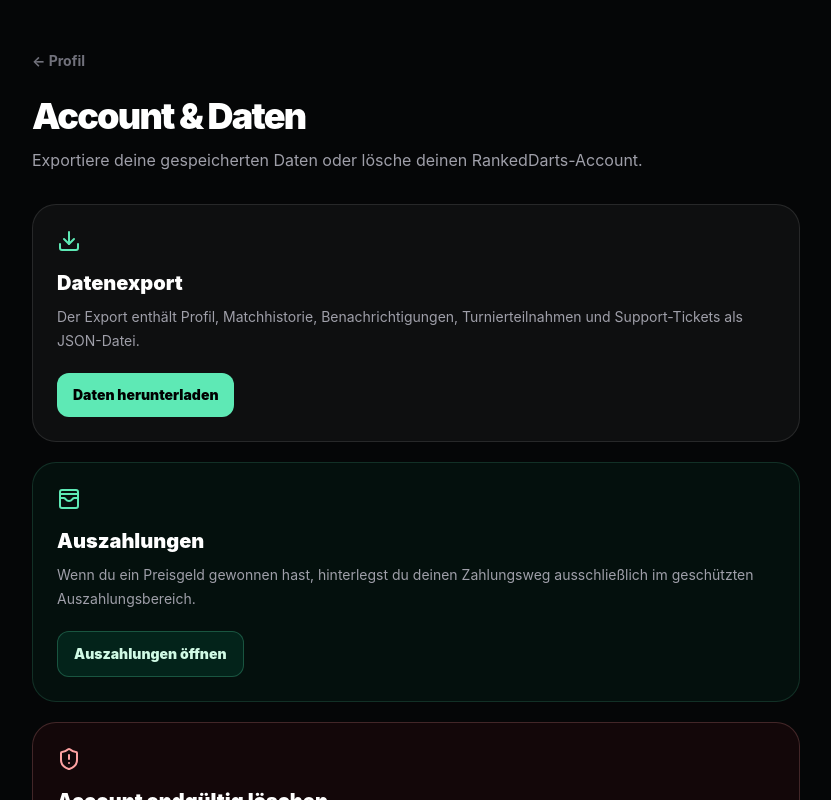
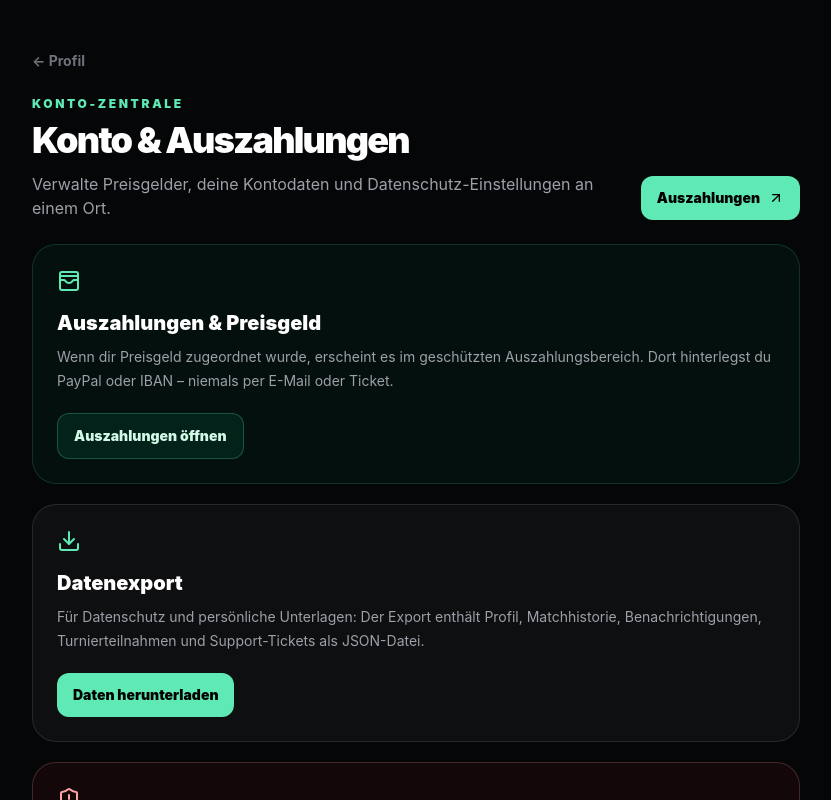
Before and after one commit to arthurkohl123/dart-faceit, a Next.js app: page /account in a window 1280 px wide. Shown: the top 800 px of the page, without its empty margins (224-1055 px from the left). Built offline with nearby package versions, Linux system fonts and the light colour scheme; no server answers.

Commit message:
Make account and payout actions prominent

```diff
--- a/app/account/page.tsx
+++ b/app/account/page.tsx
@@ -2,7 +2,8 @@
 
 import Link from 'next/link';
 import { useState } from 'react';
-import { Download, Loader2, ShieldAlert, Trash2, WalletCards } from 'lucide-react';
+import { ArrowUpRight, Download, Loader2, ShieldAlert, Trash2, WalletCards } from 'lucide-react';
+import { PayoutAlert } from '@/components/payout-alert';
 import { createClient } from '@/lib/supabase';
 
 export default function AccountPage() {
@@ -25,17 +26,17 @@
   return <main className="min-h-screen bg-[#050607] px-5 py-12 text-white">
     <div className="mx-auto max-w-3xl">
       <Link href="/profile" className="text-sm font-bold text-zinc-500 hover:text-white">← Profil</Link>
-      <h1 className="mt-6 text-4xl font-black tracking-[-.05em]">Account & Daten</h1>
-      <p className="mt-3 text-zinc-400">Exportiere deine gespeicherten Daten oder lösche deinen RankedDarts-Account.</p>
-      <section className="mt-8 rounded-3xl border border-white/10 bg-white/[.04] p-6">
+      <div className="mt-6 flex flex-col gap-4 sm:flex-row sm:items-end sm:justify-between"><div><p className="text-xs font-black uppercase tracking-[.22em] text-emerald-300">Konto-Zentrale</p><h1 className="mt-2 text-4xl font-black tracking-[-.05em]">Konto & Auszahlungen</h1><p className="mt-3 text-zinc-400">Verwalte Preisgelder, deine Kontodaten und Datenschutz-Einstellungen an einem Ort.</p></div><Link href="/account/payouts" className="inline-flex items-center justify-center gap-2 rounded-xl bg-emerald-300 px-4 py-3 text-sm font-black text-black">Auszahlungen <ArrowUpRight className="h-4 w-4" /></Link></div>
+      <div className="mt-6"><PayoutAlert /></div>
+      <section className="mt-6 rounded-3xl border border-emerald-300/15 bg-emerald-400/[.05] p-6">
+        <WalletCards className="text-emerald-300" /><h2 className="mt-4 text-xl font-black">Auszahlungen & Preisgeld</h2>
+        <p className="mt-2 text-sm leading-6 text-zinc-400">Wenn dir Preisgeld zugeordnet wurde, erscheint es im geschützten Auszahlungsbereich. Dort hinterlegst du PayPal oder IBAN – niemals per E-Mail oder Ticket.</p>
+        <Link href="/account/payouts" className="mt-5 inline-flex rounded-xl border border-emerald-300/25 bg-emerald-400/10 px-4 py-3 text-sm font-black text-emerald-100">Auszahlungen öffnen</Link>
+      </section>
+      <section className="mt-5 rounded-3xl border border-white/10 bg-white/[.04] p-6">
         <Download className="text-emerald-300" /><h2 className="mt-4 text-xl font-black">Datenexport</h2>
-        <p className="mt-2 text-sm leading-6 text-zinc-400">Der Export enthält Profil, Matchhistorie, Benachrichtigungen, Turnierteilnahmen und Support-Tickets als JSON-Datei.</p>
+        <p className="mt-2 text-sm leading-6 text-zinc-400">Für Datenschutz und persönliche Unterlagen: Der Export enthält Profil, Matchhistorie, Benachrichtigungen, Turnierteilnahmen und Support-Tickets als JSON-Datei.</p>
         <a href="/api/account/export" className="mt-5 inline-flex rounded-xl bg-emerald-300 px-4 py-3 text-sm font-black text-black">Daten herunterladen</a>
-      </section>
-      <section className="mt-5 rounded-3xl border border-emerald-300/15 bg-emerald-400/[.05] p-6">
-        <WalletCards className="text-emerald-300" /><h2 className="mt-4 text-xl font-black">Auszahlungen</h2>
-        <p className="mt-2 text-sm leading-6 text-zinc-400">Wenn du ein Preisgeld gewonnen hast, hinterlegst du deinen Zahlungsweg ausschließlich im geschützten Auszahlungsbereich.</p>
-        <Link href="/account/payouts" className="mt-5 inline-flex rounded-xl border border-emerald-300/25 bg-emerald-400/10 px-4 py-3 text-sm font-black text-emerald-100">Auszahlungen öffnen</Link>
       </section>
       <section className="mt-5 rounded-3xl border border-red-300/20 bg-red-500/[.06] p-6">
         <ShieldAlert className="text-red-300" /><h2 className="mt-4 text-xl font-black">Account endgültig löschen</h2>
--- a/app/profile/page.tsx
+++ b/app/profile/page.tsx
@@ -8,7 +8,8 @@
 import { getRankProgress } from '@/lib/ranks';
 import { useRouter } from 'next/navigation';
 import { NotificationBell } from '@/components/notification-bell';
-import { ArrowUpRight, CheckCircle2, Crosshair, Flame, Headphones, Menu, Pencil, Save, ShieldCheck, Sparkles, Target, Trophy, X, XCircle, Zap } from 'lucide-react';
+import { PayoutAlert } from '@/components/payout-alert';
+import { ArrowUpRight, CheckCircle2, Crosshair, Flame, Headphones, Menu, Pencil, Save, ShieldCheck, Sparkles, Target, Trophy, WalletCards, X, XCircle, Zap } from 'lucide-react';
 
 type MatchData = {
   id: string | number;
@@ -168,6 +169,7 @@
             <Link href="/tournaments" className="inline-flex items-center gap-1.5 transition hover:text-white"><Trophy size={14} />Turniere</Link>
             <Link href="/updates" className="transition hover:text-white">Updates</Link>
             <Link href="/support" className="inline-flex items-center gap-1.5 transition hover:text-white"><Headphones size={14} />Support</Link>
+            <Link href="/account" className="inline-flex items-center gap-1.5 transition hover:text-white"><WalletCards size={14} />Konto</Link>
             <Link href="/premium" className="rounded-full border border-emerald-300/25 bg-emerald-400/10 px-4 py-2 font-bold text-emerald-200 transition hover:bg-emerald-400/20">Premium</Link>
           </div>
 
@@ -193,7 +195,8 @@
               <Link href="/tournaments" onClick={() => setMobileMenuOpen(false)} className="inline-flex items-center gap-2 rounded-2xl px-4 py-3 text-sm font-bold text-zinc-300 transition hover:bg-white/10 hover:text-white"><Trophy size={15} />Turniere</Link>
               <Link href="/history" onClick={() => setMobileMenuOpen(false)} className="rounded-2xl px-4 py-3 text-sm font-bold text-zinc-300 transition hover:bg-white/10 hover:text-white">Match History</Link>
               <Link href="/updates" onClick={() => setMobileMenuOpen(false)} className="rounded-2xl px-4 py-3 text-sm font-bold text-zinc-300 transition hover:bg-white/10 hover:text-white">Updates</Link>
-              <Link href="/support" onClick={() => setMobileMenuOpen(false)} className="inline-flex items-center gap-2 rounded-2xl px-4 py-3 text-sm font-bold text-zinc-300 transition hover:bg-white/10 hover:text-white"><Headphones size={15} />Support</Link>
+               <Link href="/support" onClick={() => setMobileMenuOpen(false)} className="inline-flex items-center gap-2 rounded-2xl px-4 py-3 text-sm font-bold text-zinc-300 transition hover:bg-white/10 hover:text-white"><Headphones size={15} />Support</Link>
+               <Link href="/account" onClick={() => setMobileMenuOpen(false)} className="inline-flex items-center gap-2 rounded-2xl px-4 py-3 text-sm font-bold text-zinc-300 transition hover:bg-white/10 hover:text-white"><WalletCards size={15} />Konto & Auszahlungen</Link>
               <Link href="/premium" onClick={() => setMobileMenuOpen(false)} className="rounded-2xl px-4 py-3 text-sm font-bold text-emerald-200 transition hover:bg-emerald-400/10">Premium</Link>
               <div className="mt-2 border-t border-white/10 pt-2">
                 <button onClick={logout} className="w-full rounded-2xl px-4 py-3 text-left text-sm font-bold text-zinc-400 transition hover:bg-white/10 hover:text-white">Logout</button>
@@ -205,8 +208,10 @@
 
       <section className="relative z-10 mx-auto max-w-7xl px-4 pb-20 pt-28 sm:px-5 md:px-8 md:pt-32">
 
+        <PayoutAlert />
+
         {/* ── Hero-Profil-Banner ──────────────────────────────────────────── */}
-        <div className={`relative overflow-hidden rounded-[2rem] border border-white/10 bg-gradient-to-br ${currentRank.accent} p-7 shadow-2xl shadow-black/60 sm:p-10 md:p-12`}>
+        <div className={`relative ${profile ? 'mt-5' : ''} overflow-hidden rounded-[2rem] border border-white/10 bg-gradient-to-br ${currentRank.accent} p-7 shadow-2xl shadow-black/60 sm:p-10 md:p-12`}>
           {/* Hintergrund-Glow */}
           <div
             className="pointer-events-none absolute -right-24 -top-24 h-72 w-72 rounded-full blur-3xl opacity-30"
@@ -596,7 +601,7 @@
           </div>
         )}
         <div className="mt-6 text-center">
-          <Link href="/account" className="text-xs font-bold text-zinc-600 transition hover:text-zinc-300">Account verwalten & Daten exportieren</Link>
+          <Link href="/account" className="inline-flex items-center gap-2 rounded-full border border-white/15 bg-white/[0.035] px-5 py-3 text-sm font-black text-zinc-200 transition hover:border-emerald-300/30 hover:bg-emerald-400/10"><WalletCards className="h-4 w-4 text-emerald-300" />Konto & Auszahlungen</Link>
         </div>
       </section>
     </main>
--- /dev/null
+++ b/components/payout-alert.tsx
@@ -0,0 +1,43 @@
+'use client';
+
+import Link from 'next/link';
+import { useEffect, useMemo, useState } from 'react';
+import { ArrowUpRight, WalletCards } from 'lucide-react';
+import { createClient } from '@/lib/supabase';
+
+type PayoutAlertRow = {
+  id: string;
+  amount_cents: number;
+  status: 'open' | 'details_requested' | 'ready' | 'paid' | 'on_hold' | 'cancelled';
+};
+
+export function PayoutAlert() {
+  const supabase = useMemo(() => createClient(), []);
+  const [payoutCount, setPayoutCount] = useState(0);
+  const [totalCents, setTotalCents] = useState(0);
+
+  useEffect(() => {
+    let active = true;
+    const load = async () => {
+      const { data, error } = await supabase.rpc('get_my_payouts');
+      if (error || !active) return;
+      const pending = ((data ?? []) as PayoutAlertRow[]).filter((payout) => payout.status === 'details_requested');
+      setPayoutCount(pending.length);
+      setTotalCents(pending.reduce((total, payout) => total + Number(payout.amount_cents ?? 0), 0));
+    };
+    void load();
+    return () => { active = false; };
+  }, [supabase]);
+
+  if (payoutCount === 0) return null;
+
+  return (
+    <aside className="relative overflow-hidden rounded-[1.75rem] border border-amber-300/35 bg-gradient-to-r from-amber-400/[0.16] via-orange-400/[0.08] to-emerald-400/[0.1] p-5 shadow-[0_18px_65px_rgba(251,191,36,0.12)] sm:p-6">
+      <div className="absolute -right-10 -top-10 h-36 w-36 rounded-full bg-amber-300/25 blur-3xl" />
+      <div className="relative flex flex-col gap-4 sm:flex-row sm:items-center sm:justify-between">
+        <div className="flex gap-4"><div className="grid h-12 w-12 shrink-0 place-items-center rounded-2xl bg-amber-300 text-black shadow-lg shadow-amber-300/20"><WalletCards className="h-6 w-6" /></div><div><p className="text-[10px] font-black uppercase tracking-[0.2em] text-amber-200">Auszahlung erforderlich</p><h2 className="mt-1 text-lg font-black text-white">Dein Preisgeld wartet auf deine Angaben.</h2><p className="mt-1 text-sm text-zinc-200">{payoutCount} offene Auszahlung{payoutCount === 1 ? '' : 'en'}{totalCents > 0 ? ` · ${(totalCents / 100).toFixed(2).replace('.', ',')} €` : ''}</p></div></div>
+        <Link href="/account/payouts" className="inline-flex shrink-0 items-center justify-center gap-2 rounded-xl bg-amber-300 px-4 py-3 text-xs font-black uppercase tracking-[0.12em] text-black transition hover:bg-amber-200">Jetzt Angaben hinterlegen <ArrowUpRight className="h-4 w-4" /></Link>
+      </div>
+    </aside>
+  );
+}
```
